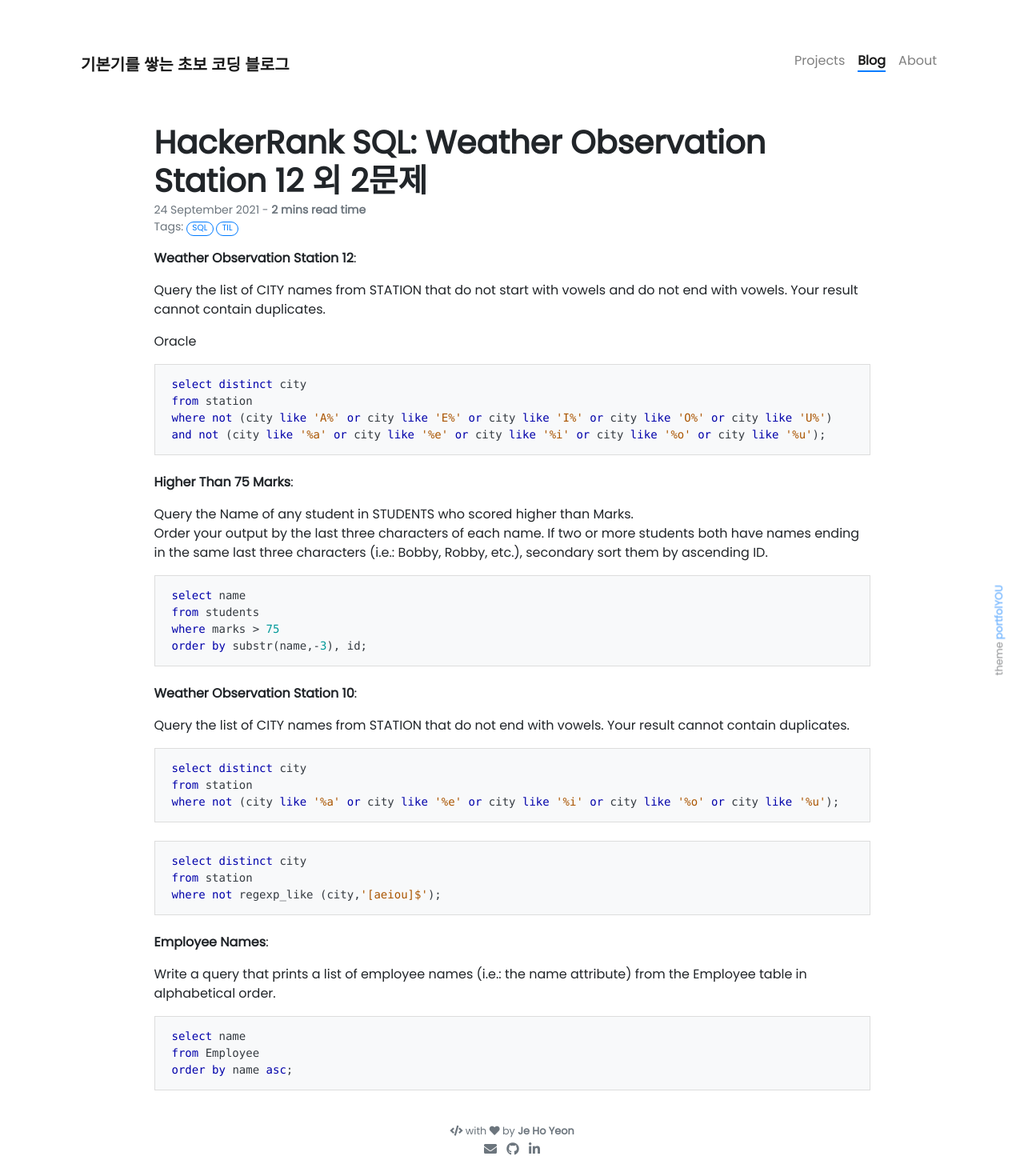
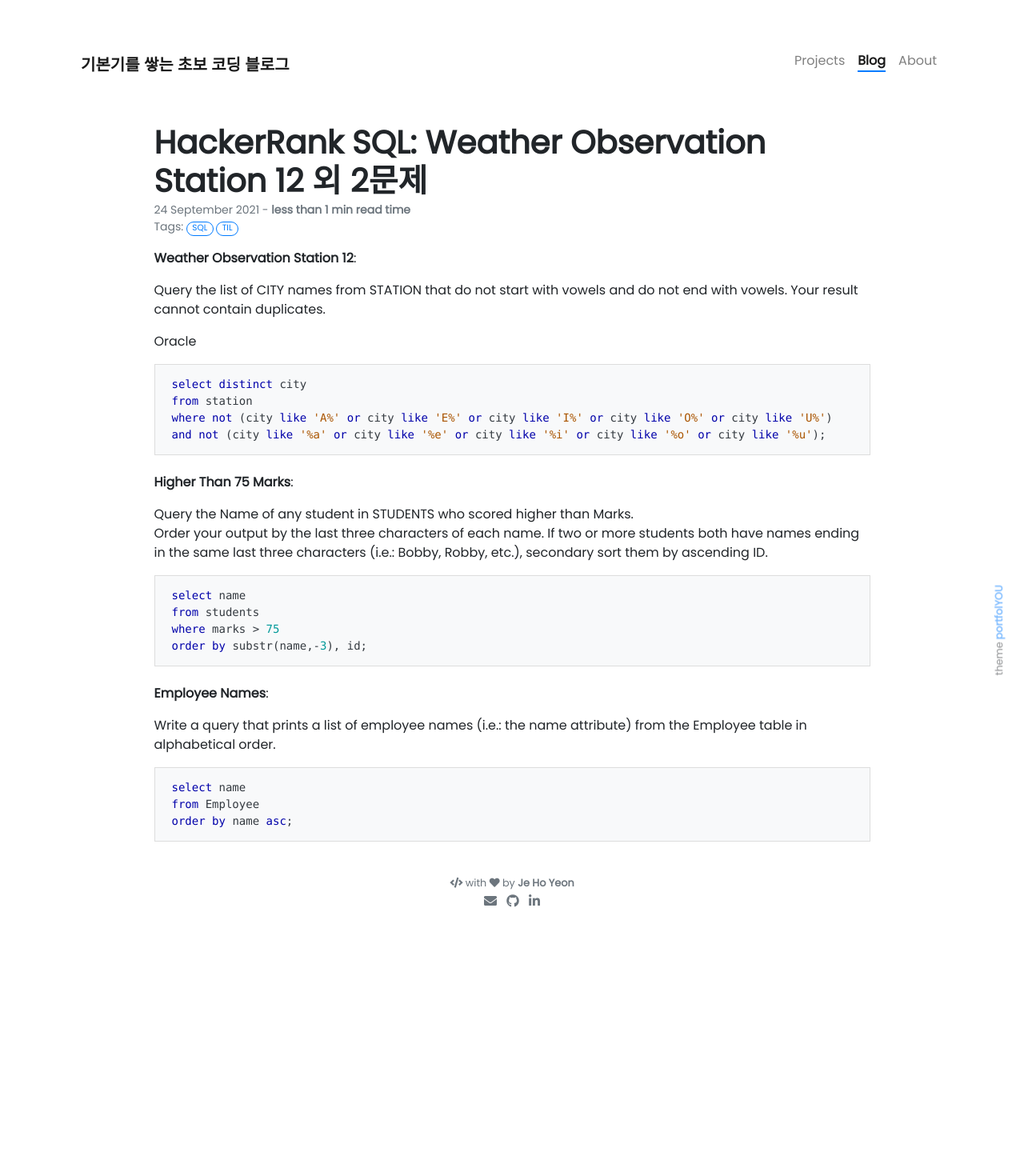
Before and after one commit to jyeon94/jyeon94.github.io, a Jekyll site: the page built from _posts/2021-09-24-SQL.md, in a window 1280 px wide. Shown: the whole page at 80% size. Built offline with Jekyll 4.4.1, drawn with Linux system fonts in a browser that asks for light colours; nearby versions of some CDN libraries; our own code applies the rules of GitHub Pages for plain Markdown files; after the commit the page ends 1155 px from its top, so only the background shows below that.

Commit message:
Update 2021-09-24-SQL.md

````diff
--- a/_posts/2021-09-24-SQL.md
+++ b/_posts/2021-09-24-SQL.md
@@ -30,22 +30,6 @@ where marks > 75
 order by substr(name,-3), id;
 ```
 
-**Weather Observation Station 10**: <br/>
-
-Query the list of CITY names from STATION that do not end with vowels. Your result cannot contain duplicates.
-
-```sql
-select distinct city
-from station
-where not (city like '%a' or city like '%e' or city like '%i' or city like '%o' or city like '%u');
-```
-
-```sql
-select distinct city
-from station
-where not regexp_like (city,'[aeiou]$');
-```
-
 **Employee Names**: <br/>
 
 Write a query that prints a list of employee names (i.e.: the name attribute) from the Employee table in alphabetical order.
````
